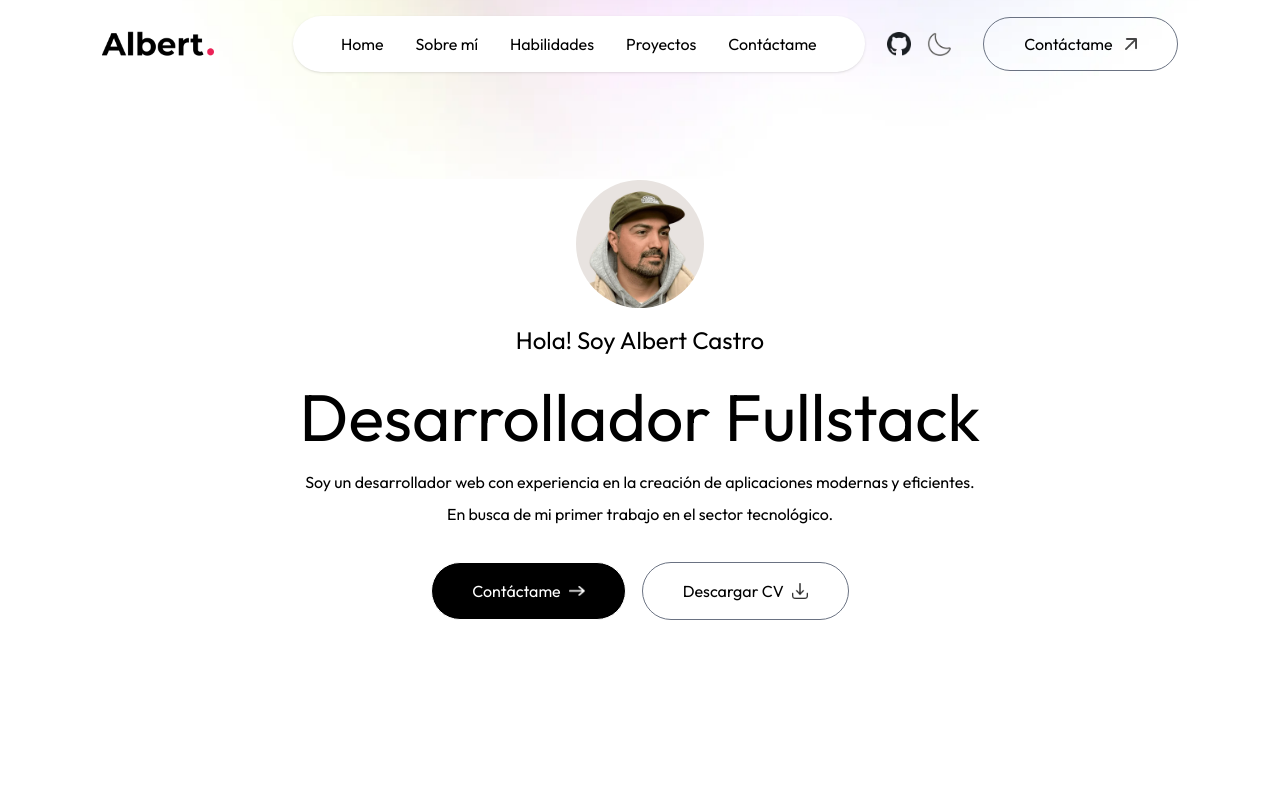
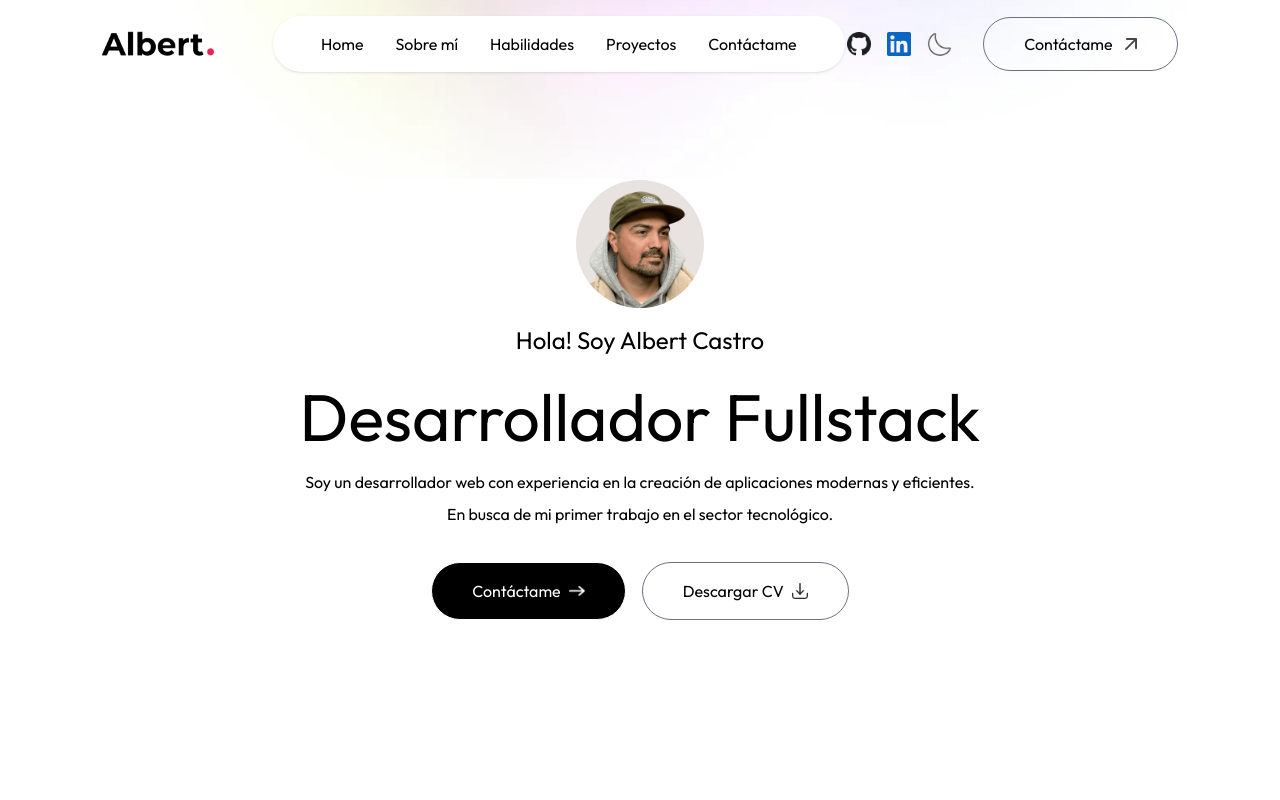
Before and after one commit to BeruzDev/next-portfolio, a Next.js app: page / in a window 1280 px wide. Shown: the top 800 px of the page. Built offline with nearby package versions, Linux system fonts and the light colour scheme.

Commit message:
github & linkedin icons added to navbar➕

```diff
--- a/app/components/Navbar.jsx
+++ b/app/components/Navbar.jsx
@@ -80,6 +80,14 @@ const Navbar = () => {
             />
           </a>
 
+          <a href='https://www.linkedin.com/in/albert-castro-albacete-38204615a/' target="_blank" rel="noopener noreferrer">
+            <Image
+              src={assets.linkedin}
+              alt="Link Icon"
+              className='w-6 cursor-pointer'
+            />
+          </a>
+
           <button>
             <Image
               src={assets.moon_icon}
--- a/app/components/Skills.jsx
+++ b/app/components/Skills.jsx
@@ -17,7 +17,10 @@ const Skills = () => {
 
       <div className="grid grid-cols-[repeat(auto-fit,minmax(200px,1fr))] gap-6 my-10 justify-center max-w-4xl mx-auto ">
         {skillsData.map((skills, index) => (
-          <div key={index} className='border border-gray-400 rounded-lg px-8 py-12 hover:-translate-y-1 duration-500 hover:[box-shadow:var(--shadow-light)] cursor-pointer hover:[background-color:var(--color-light-hover)]'>
+          <div
+            key={index}
+            className="border border-gray-400 rounded-lg px-8 py-12 hover:-translate-y-1 duration-500 hover:[box-shadow:var(--shadow-light)] cursor-pointer hover:[background-color:var(--color-light-hover)]"
+          >
             <Image src={skills.icon} alt={skills.title} className="w-10" />
             <h3 className="text-lg my-4 text-gray-700">{skills.title}</h3>
             <ul className="space-y-2">
@@ -29,6 +32,12 @@ const Skills = () => {
             </ul>
             <a
               href={skills.link}
+              target={skills.title === 'Soft Skills' ? '_blank' : undefined}
+              rel={
+                skills.title === 'Soft Skills'
+                  ? 'noopener noreferrer'
+                  : undefined
+              }
               className="flex items-center gap-2 text-sm mt-5"
             >
               Ver más{' '}
--- a/assets/assets.js
+++ b/assets/assets.js
@@ -106,7 +106,8 @@ export const assets = {
     js,
     shocketio,
     ts,
-    sass
+    sass,
+    linkedin
 };
 
 export const projectData = [
```
